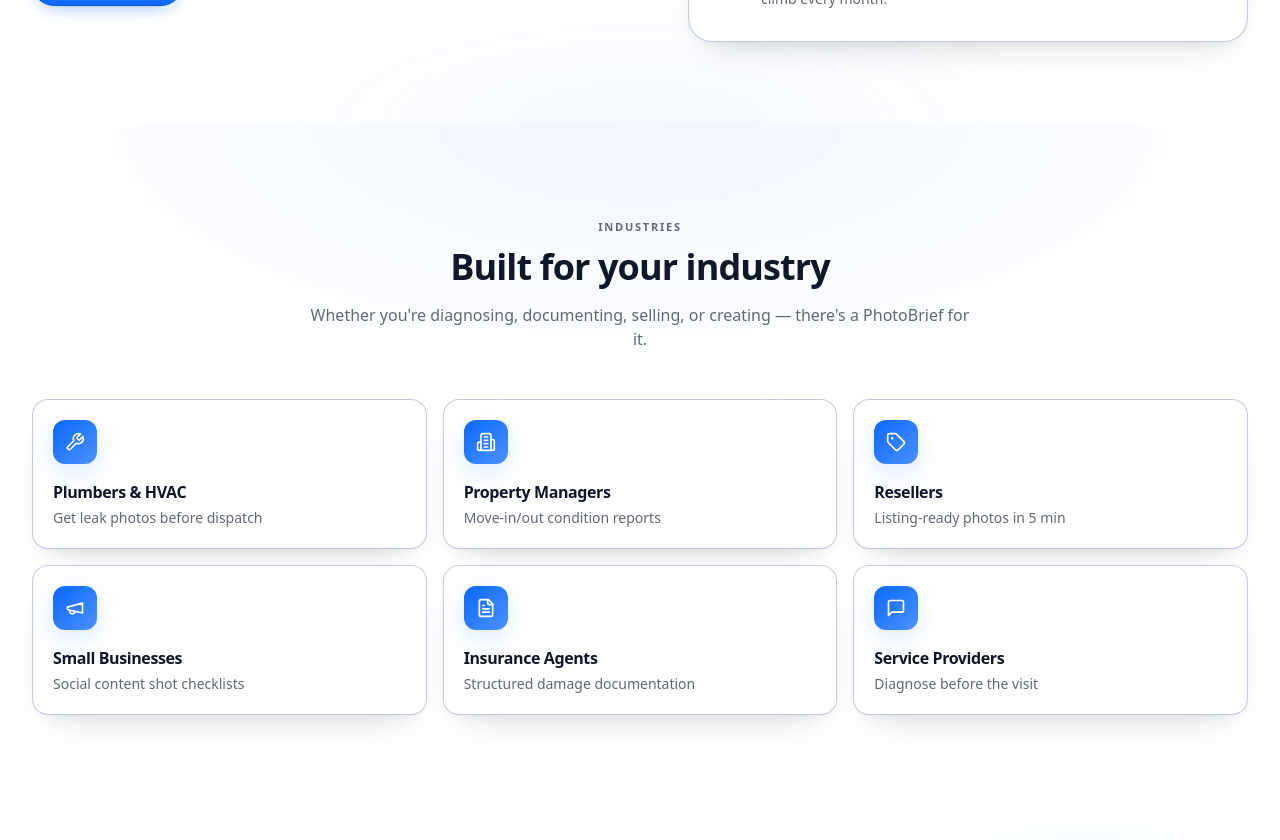
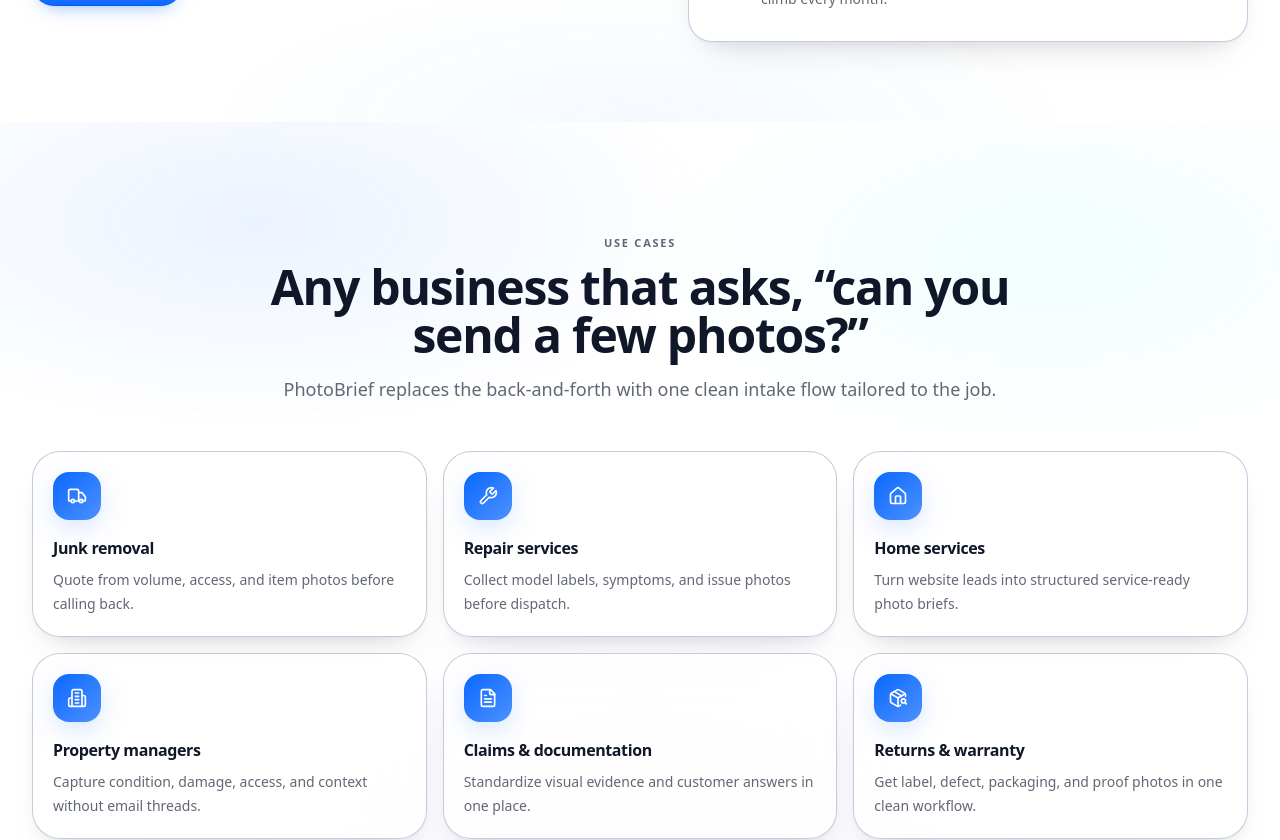
Before and after one commit to Rainbow-Meadow/photo-brief, a React (Vite) app: page / in a window 1280 px wide. Shown: the part 3640-4480 px from the top of the page. Built offline with nearby package versions, Linux system fonts and the light colour scheme; no server answers; the HTML template or start-up script is replaced by a standard one; what @lovable.dev/cloud-auth-js would draw is missing.

Commit message:
Reposition industry grid around intake workflows

```diff
--- a/src/components/marketing/IndustryGrid.tsx
+++ b/src/components/marketing/IndustryGrid.tsx
@@ -1,47 +1,37 @@
-import {
-  Wrench,
-  Building2,
-  Tag,
-  Megaphone,
-  FileText,
-  MessageSquare,
-} from "lucide-react";
+import { Building2, FileText, Home, PackageSearch, Truck, Wrench } from "lucide-react";
 
 const industries = [
-  { icon: Wrench, title: "Plumbers & HVAC", outcome: "Get leak photos before dispatch" },
-  { icon: Building2, title: "Property Managers", outcome: "Move-in/out condition reports" },
-  { icon: Tag, title: "Resellers", outcome: "Listing-ready photos in 5 min" },
-  { icon: Megaphone, title: "Small Businesses", outcome: "Social content shot checklists" },
-  { icon: FileText, title: "Insurance Agents", outcome: "Structured damage documentation" },
-  { icon: MessageSquare, title: "Service Providers", outcome: "Diagnose before the visit" },
+  { icon: Truck, title: "Junk removal", outcome: "Quote from volume, access, and item photos before calling back." },
+  { icon: Wrench, title: "Repair services", outcome: "Collect model labels, symptoms, and issue photos before dispatch." },
+  { icon: Home, title: "Home services", outcome: "Turn website leads into structured service-ready photo briefs." },
+  { icon: Building2, title: "Property managers", outcome: "Capture condition, damage, access, and context without email threads." },
+  { icon: FileText, title: "Claims & documentation", outcome: "Standardize visual evidence and customer answers in one place." },
+  { icon: PackageSearch, title: "Returns & warranty", outcome: "Get label, defect, packaging, and proof photos in one clean workflow." },
 ];
 
 export function IndustryGrid() {
   return (
     <section id="use-cases" className="relative overflow-hidden bg-background">
-      <div aria-hidden className="pointer-events-none absolute inset-0 bg-ambient-sky opacity-50" />
-      <div className="relative mx-auto max-w-7xl px-4 py-20 sm:px-6 lg:px-8 lg:py-24">
-        <div className="mx-auto max-w-2xl text-center">
-          <p className="text-eyebrow">Industries</p>
-          <h2 className="mt-3 text-3xl font-semibold tracking-tight text-foreground sm:text-4xl">
-            Built for your industry
+      <div aria-hidden className="pointer-events-none absolute inset-0 bg-ambient-future opacity-60" />
+      <div className="relative mx-auto max-w-7xl px-4 py-20 sm:px-6 lg:px-8 lg:py-28">
+        <div className="mx-auto max-w-3xl text-center">
+          <p className="text-eyebrow">Use cases</p>
+          <h2 className="mt-3 text-3xl font-semibold tracking-tight text-foreground sm:text-5xl">
+            Any business that asks, “can you send a few photos?”
           </h2>
-          <p className="mt-4 text-base text-muted-foreground">
-            Whether you're diagnosing, documenting, selling, or creating — there's a PhotoBrief for it.
+          <p className="mt-4 text-base text-muted-foreground sm:text-lg">
+            PhotoBrief replaces the back-and-forth with one clean intake flow tailored to the job.
           </p>
         </div>
 
         <div className="mt-12 grid gap-4 sm:grid-cols-2 lg:grid-cols-3">
           {industries.map((i) => (
-            <article
-              key={i.title}
-              className="group glass-strong rounded-2xl p-5 lift-on-hover"
-            >
-              <span className="inline-flex h-11 w-11 items-center justify-center rounded-xl bg-gradient-primary text-primary-foreground shadow-glow transition">
+            <article key={i.title} className="group glass-strong magnetic-card rounded-[1.75rem] p-5">
+              <span className="inline-flex h-12 w-12 items-center justify-center rounded-2xl bg-gradient-primary text-primary-foreground shadow-glow transition group-hover:scale-105">
                 <i.icon className="h-5 w-5" />
               </span>
               <h3 className="mt-4 text-base font-semibold text-foreground">{i.title}</h3>
-              <p className="mt-1 text-sm text-muted-foreground">{i.outcome}</p>
+              <p className="mt-2 text-sm leading-6 text-muted-foreground">{i.outcome}</p>
             </article>
           ))}
         </div>
```
